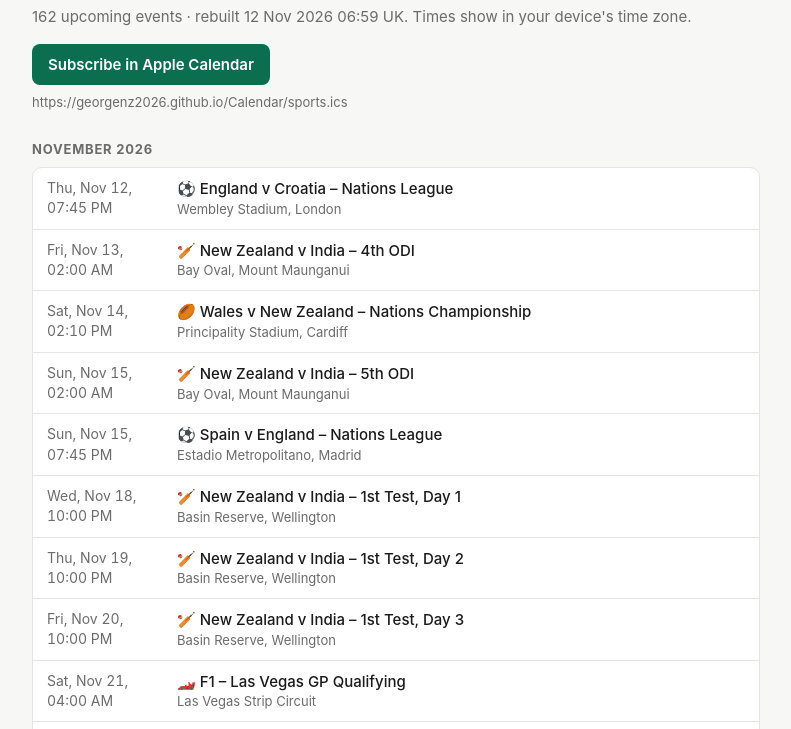
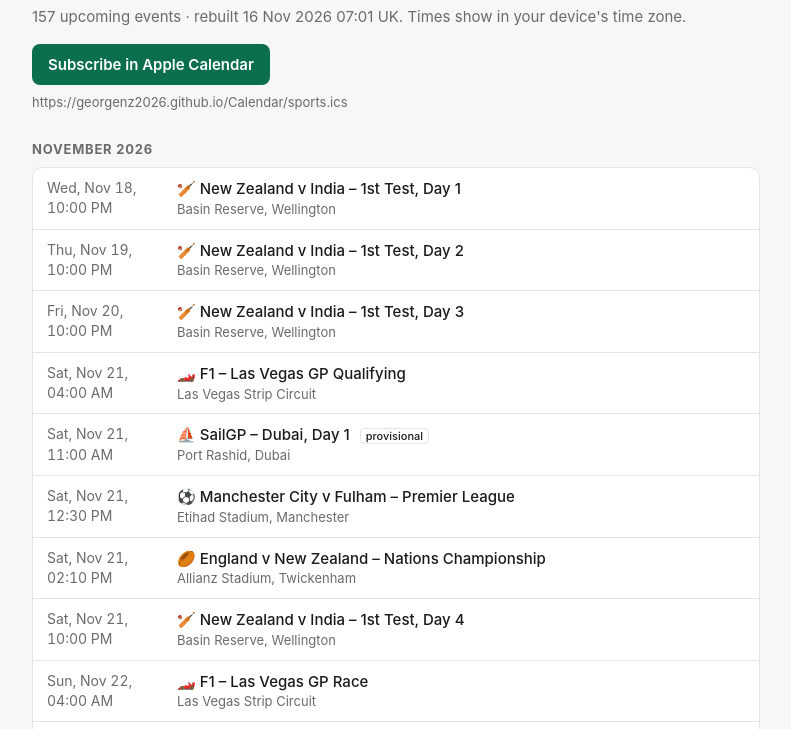
Before and after one commit to georgeNZ2026/Calendar, a plain HTML site: page index.html in a window 1280 px wide. Shown: the part 57-786 px from the top of the page, without its empty margins (244-1035 px from the left). Drawn offline with Linux system fonts and the light colour scheme.

```diff
--- a/index.html
+++ b/index.html
@@ -34,16 +34,11 @@ li:first-child { border-top:0; }
 <body>
 <main>
 <h1>Sports Calendar</h1>
-<p class="sub">162 upcoming events · rebuilt 12 Nov 2026 06:59 UK. Times show in your device's time zone.</p>
+<p class="sub">157 upcoming events · rebuilt 16 Nov 2026 07:01 UK. Times show in your device's time zone.</p>
 <a class="subscribe" href="webcal://georgenz2026.github.io/Calendar/sports.ics">Subscribe in Apple Calendar</a>
 <p class="url">https://georgenz2026.github.io/Calendar/sports.ics</p>
 <h2>November 2026</h2>
 <ul>
-<li><div class="when"><span data-utc="2026-11-12T19:45:00+00:00">Thu 12 Nov, 19:45</span></div><div><div class="what">⚽ England v Croatia – Nations League</div><div class="meta">Wembley Stadium, London</div></div></li>
-<li><div class="when"><span data-utc="2026-11-13T02:00:00+00:00">Fri 13 Nov, 02:00</span></div><div><div class="what">🏏 New Zealand v India – 4th ODI</div><div class="meta">Bay Oval, Mount Maunganui</div></div></li>
-<li><div class="when"><span data-utc="2026-11-14T14:10:00+00:00">Sat 14 Nov, 14:10</span></div><div><div class="what">🏉 Wales v New Zealand – Nations Championship</div><div class="meta">Principality Stadium, Cardiff</div></div></li>
-<li><div class="when"><span data-utc="2026-11-15T02:00:00+00:00">Sun 15 Nov, 02:00</span></div><div><div class="what">🏏 New Zealand v India – 5th ODI</div><div class="meta">Bay Oval, Mount Maunganui</div></div></li>
-<li><div class="when"><span data-utc="2026-11-15T19:45:00+00:00">Sun 15 Nov, 19:45</span></div><div><div class="what">⚽ Spain v England – Nations League</div><div class="meta">Estadio Metropolitano, Madrid</div></div></li>
 <li><div class="when"><span data-utc="2026-11-18T22:00:00+00:00">Wed 18 Nov, 22:00</span></div><div><div class="what">🏏 New Zealand v India – 1st Test, Day 1</div><div class="meta">Basin Reserve, Wellington</div></div></li>
 <li><div class="when"><span data-utc="2026-11-19T22:00:00+00:00">Thu 19 Nov, 22:00</span></div><div><div class="what">🏏 New Zealand v India – 1st Test, Day 2</div><div class="meta">Basin Reserve, Wellington</div></div></li>
 <li><div class="when"><span data-utc="2026-11-20T22:00:00+00:00">Fri 20 Nov, 22:00</span></div><div><div class="what">🏏 New Zealand v India – 1st Test, Day 3</div><div class="meta">Basin Reserve, Wellington</div></div></li>
```
Also changed, not shown: 1 other file.
